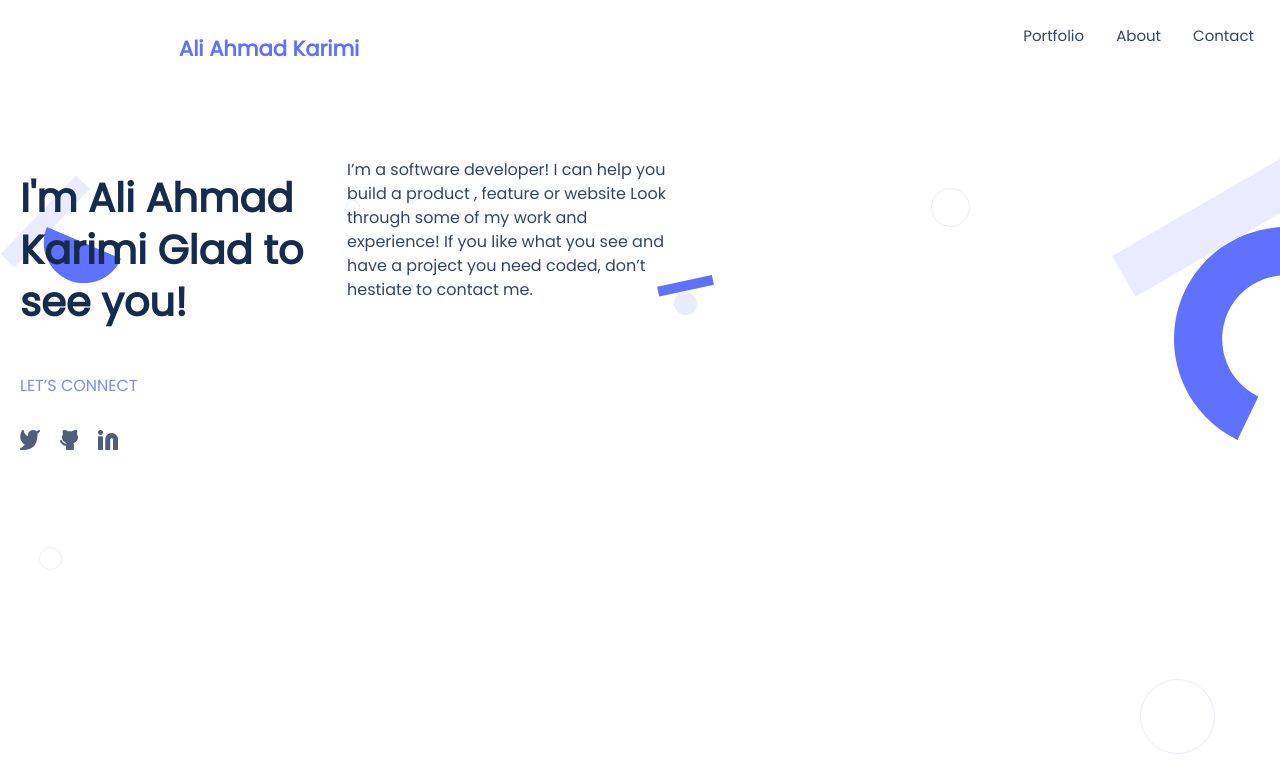
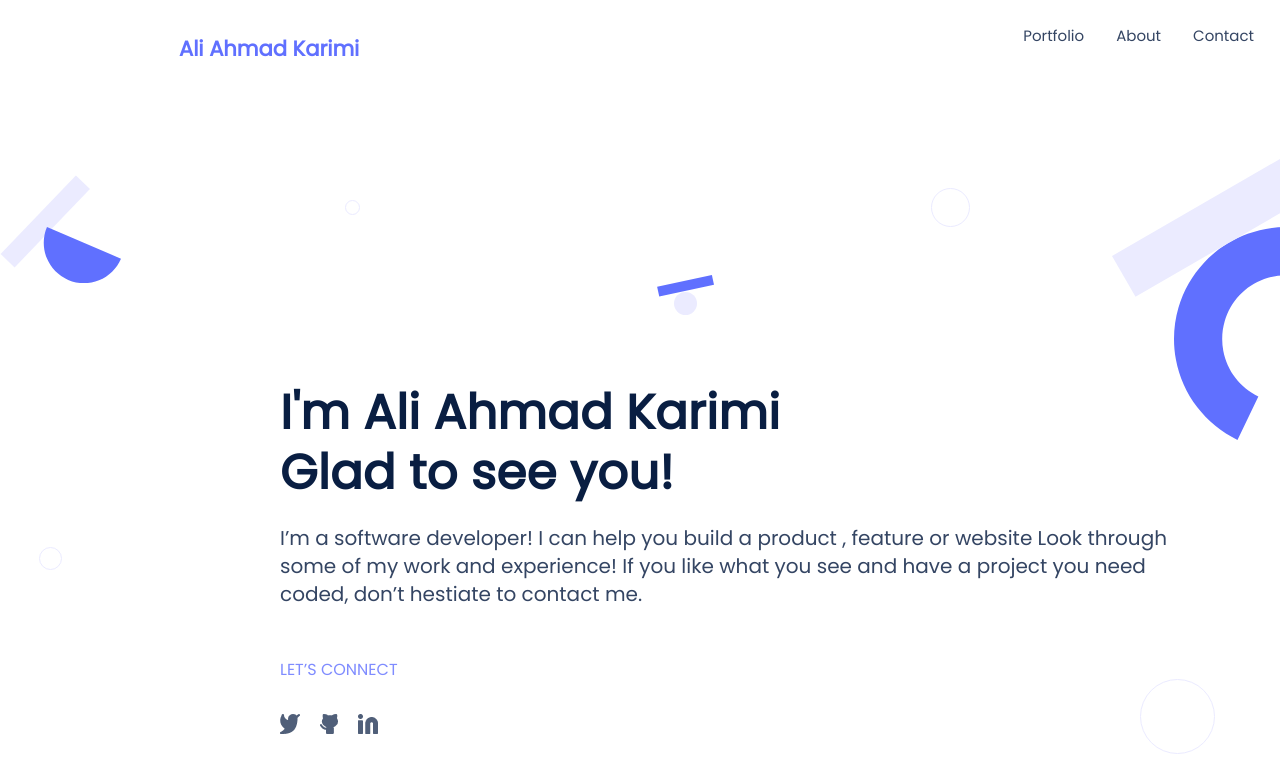
Before and after one commit to Aliahmad-karimi/Porfolio.github.io, a plain HTML site: page index.html in a window 1280 px wide. Shown: the top 783 px of the page. Drawn offline with Linux system fonts and the light colour scheme.

Commit message:
change the main page for the desktop version

```diff
--- a/style.css
+++ b/style.css
@@ -587,4 +587,32 @@ body {
   margin-top: 25px;
 }
 
+.context {
+  display: flex;
+  flex-wrap: wrap;
+  justify-content: center;
+  align-items: center;
+  margin-left: 260px;
+  margin-top: 200px;
 }
+
+.container .welcome h2 {
+  font-size: 48px;
+  line-height: 60px;
+  color: #091e42;
+  width: 600px;
+  height: 122px;
+  letter-spacing: 0.37px;
+  font-style: bold;
+  margin-bottom: 0;
+}
+
+.container .welcome .details {
+  font-size: 20px;
+  line-height: 28px;
+  color: #344563;
+  width: 920px;
+  height: 98px;
+}
+
+}
```
